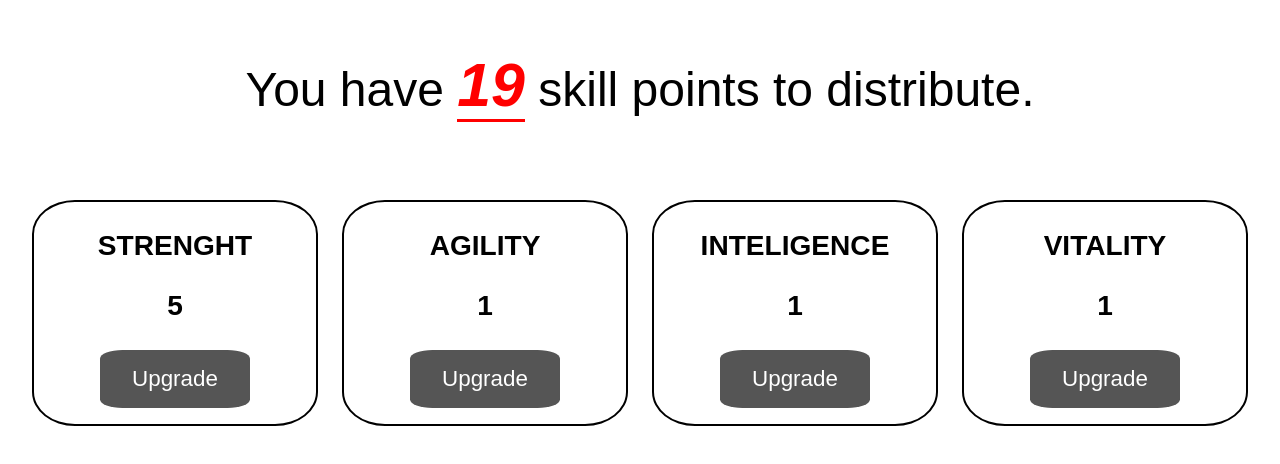
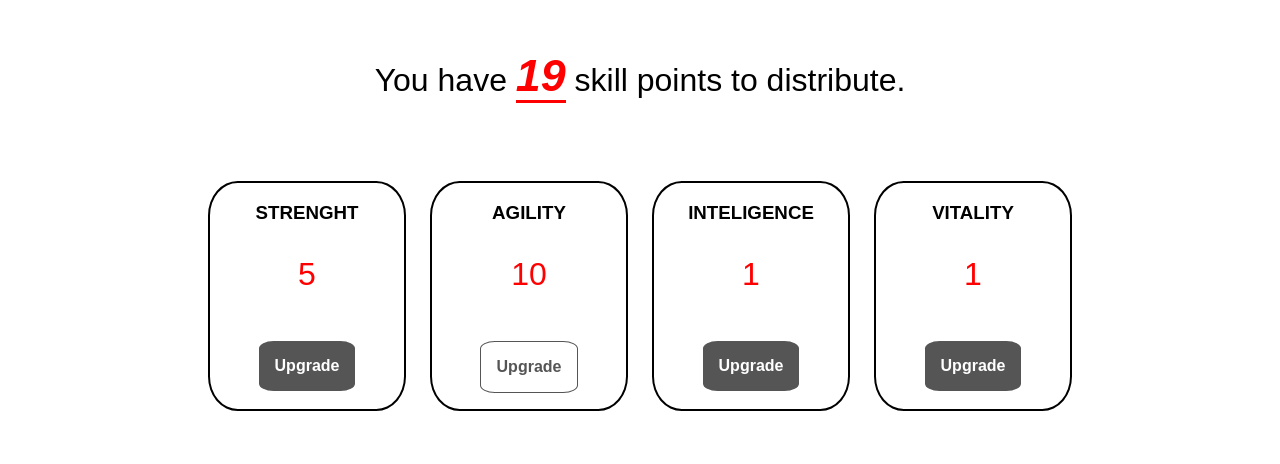
Before and after one commit to stanchyyy/React, a React (Create React App) app in the folder cards/: page / in a window 1280 px wide. Shown: the part 110-574 px from the top of the page. Built offline with nearby package versions, Linux system fonts and the light colour scheme.

Commit message:
added button disabled when reached max points

```diff
--- a/cards/src/App.js
+++ b/cards/src/App.js
@@ -16,7 +16,7 @@ const skills = [{
   {
   id : 2,
   imageSource : '/images/Illustration-de-Slawomir-Maniak_AGILITY_.jpg',
-  defaultPoints : defaultPoints,
+  defaultPoints : maxPoints,
   maxPoints : maxPoints,
   attributeName : 'AGILITY',
   color: '#35a541',
--- a/cards/src/Components/ActionPane.js
+++ b/cards/src/Components/ActionPane.js
@@ -10,10 +10,9 @@ const ActionPane = (props) =>{
                     {props.skills.map((skill)=>(
                         <div className={styles.column} key ={skill.id}  >
                         <h3>{skill.attributeName}</h3>
-                        <h3>{skill.defaultPoints}</h3>
-                        <button className={styles.upskillbutton}>Upgrade</button>
+                        <p className={styles.defaultpoints}>{skill.defaultPoints}</p>
+                        <button className={styles.upskillbutton} disabled = {skill.defaultPoints>=skill.maxPoints}>Upgrade</button>
                         </div>
-
                     ))}
             </div>
         </div>
--- a/cards/src/Components/ActionPane.module.css
+++ b/cards/src/Components/ActionPane.module.css
@@ -3,48 +3,64 @@
   }
 
 .ActionPane {
-    font-size: 3rem;
+    font-size: 2rem;
     margin: 10rem auto 5rem  auto;
-    width: 70%;
     max-width: 45ch;
     text-align: center;
 }
 .ActionPanePoints {
     color: red;
-    font-size: 3.8rem;
+    font-size: 2.8rem;
     font-style:italic;
     font-weight: bold;
     border-bottom: 0.2rem solid;
 }
 
 .overview{
+    text-align: center;
+    margin: auto 1rem auto 1rem;
 
-    text-align: center;
-    margin: auto 2rem auto 2rem;
 }
 
 .upskillbutton{
-    font-size: 1.4rem;
+    font-size: 1rem;
     background-color: #555555;
-    color: white;
+    color: rgb(255, 255, 255);
     border: none;
-    padding: 1rem 2rem;
+    padding: 1rem 1rem;
     margin-bottom: 1rem;
+    margin-top: 1rem;
     border-radius: 15%;
     font-family: Copperplate, Papyrus, fantasy;
+    font-weight: bold;
+}
+.upskillbutton:active{
+    background-color: rgb(255, 255, 255);
+    color: #555555;
+}
+
+.upskillbutton:disabled{
+    color: #555555;
+    background-color: white;
+    border: 1px solid #555555;
+}
+
+.defaultpoints{
+    font-size: 2rem;
+    color: red;
 }
 
 
-@media(min-width: 50em){
+@media(min-width: 50rem){
     .overview{
         display: grid;
         gap:1.5rem;
-        grid-template-columns: repeat(4, 1fr);
+        grid-template-columns: repeat(4,1fr);
 
     }
     .column{
         border: 2px solid black;
-        font-size: 1.5rem;
+        font-size: 1rem;
         border-radius: 15%;
     }
 
--- a/cards/src/index.css
+++ b/cards/src/index.css
@@ -3,6 +3,8 @@ body {
   font-family: Copperplate, Papyrus, fantasy;
   -webkit-font-smoothing: antialiased;
   -moz-osx-font-smoothing: grayscale;
+  width: 70%;
+  margin:auto;
 }
 
 code {
```
